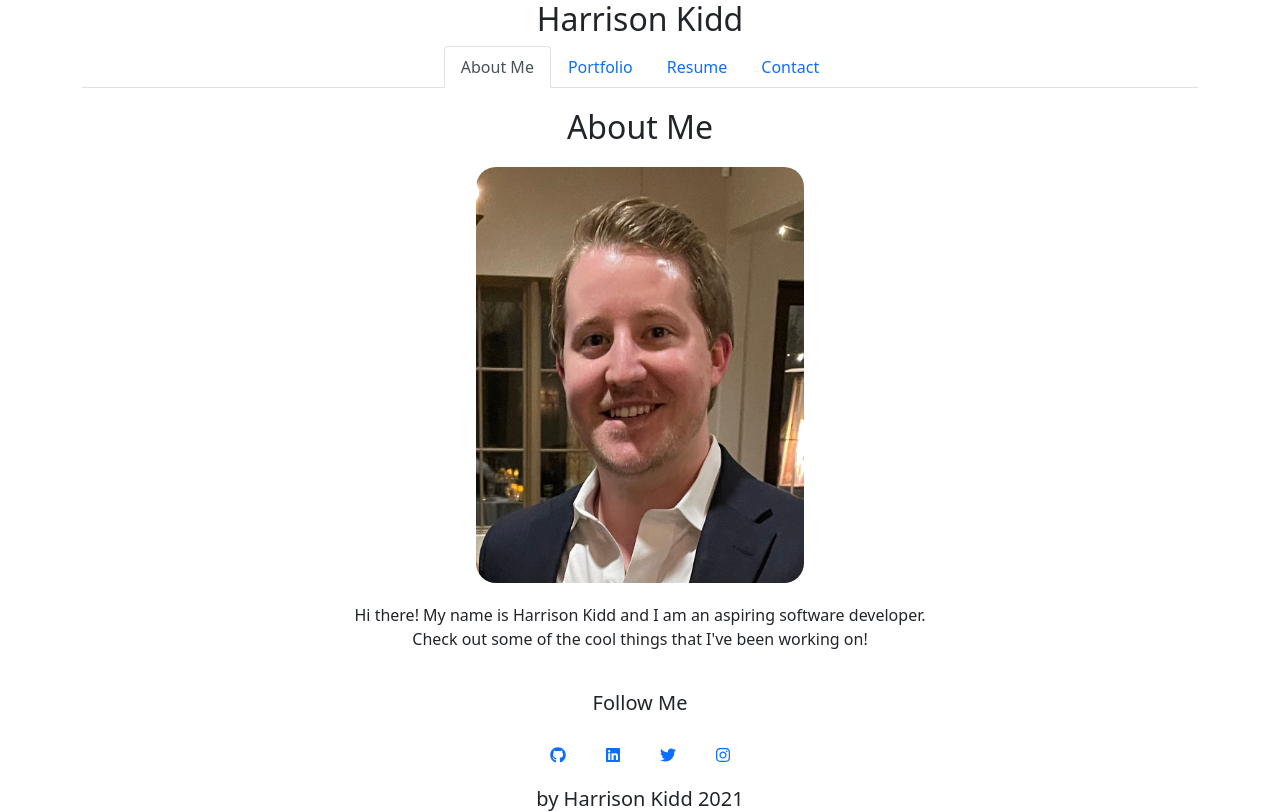
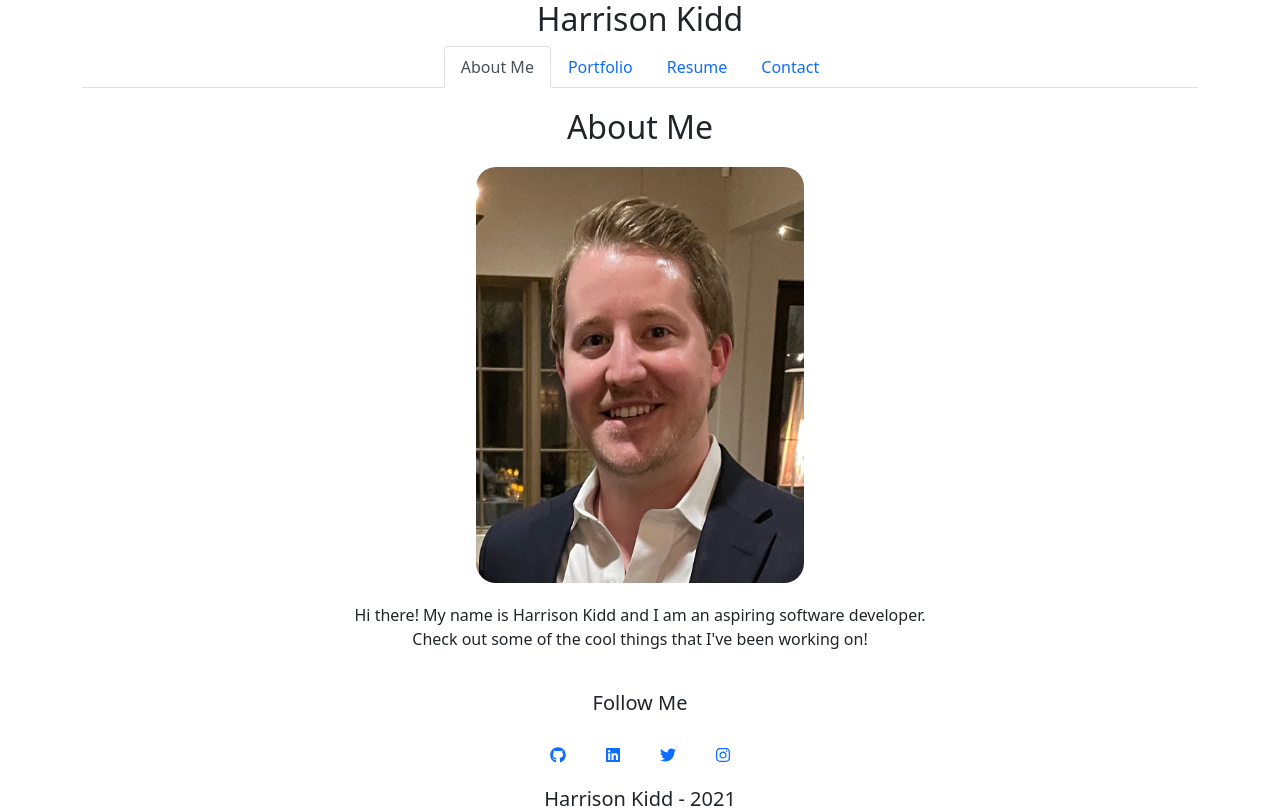
Before and after one commit to hkidd/ReactPortfolio, a React (Create React App) app: page / in a window 1280 px wide. Built offline with nearby package versions, Linux system fonts and the light colour scheme.

Commit message:
slight tweaks

```diff
--- a/src/components/Footer.js
+++ b/src/components/Footer.js
@@ -87,7 +87,7 @@ export default function Footer() {
           </li>
         </ul>
 
-        <h5 style={styles.footer}>by Harrison Kidd 2021</h5>
+        <h5 style={styles.footer}>Harrison Kidd - 2021</h5>
 
       </footer>
     </div>
--- a/src/components/pages/Contact.js
+++ b/src/components/pages/Contact.js
@@ -5,9 +5,10 @@ const styles = {
     width: "100%",
     margin: "0 auto",
     textAlign: "center",
+    padding: "20px",
   },
   form: {
-    width: "60%",
+    width: "40%",
     margin: "0 auto",
     textAlign: "center",
   },
```
